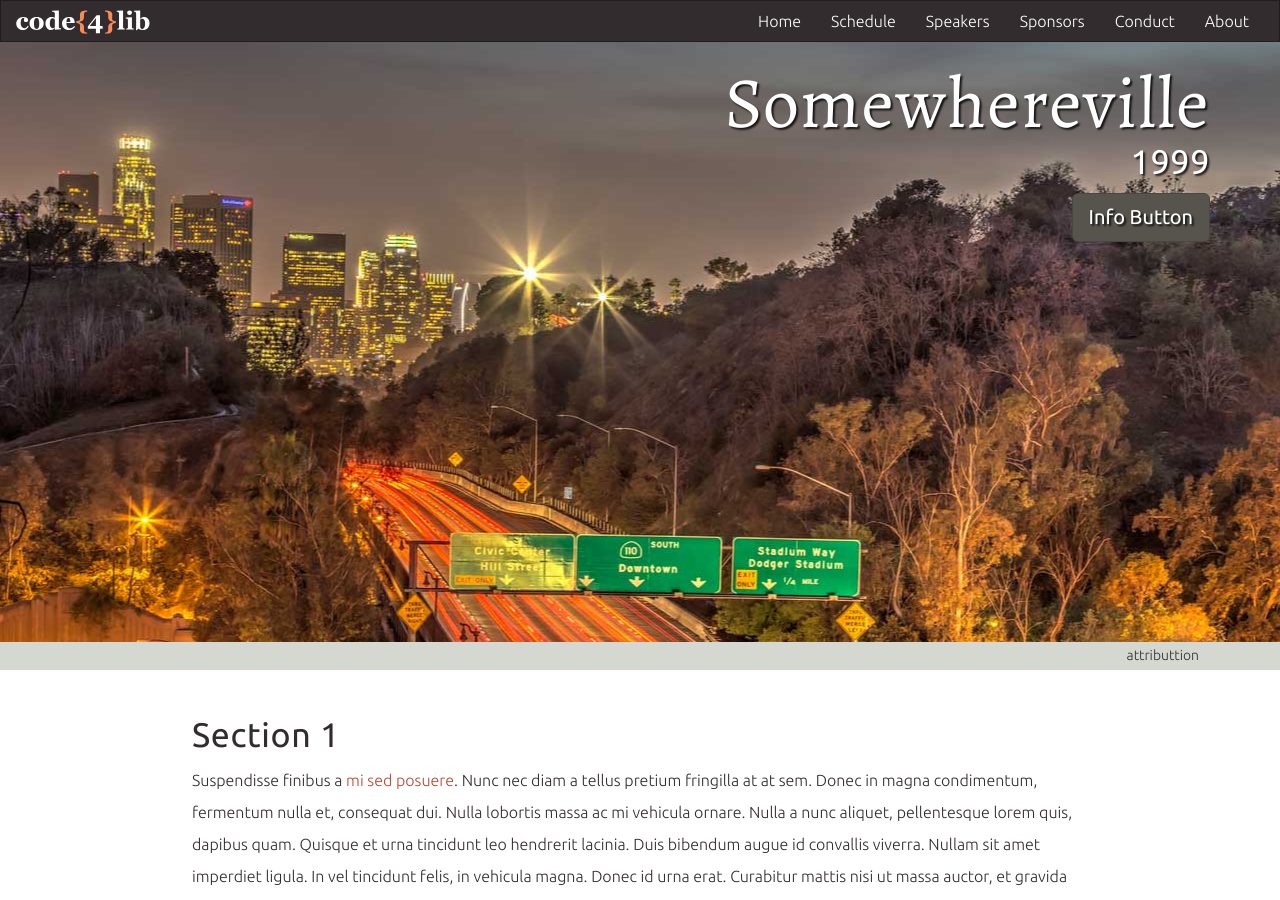
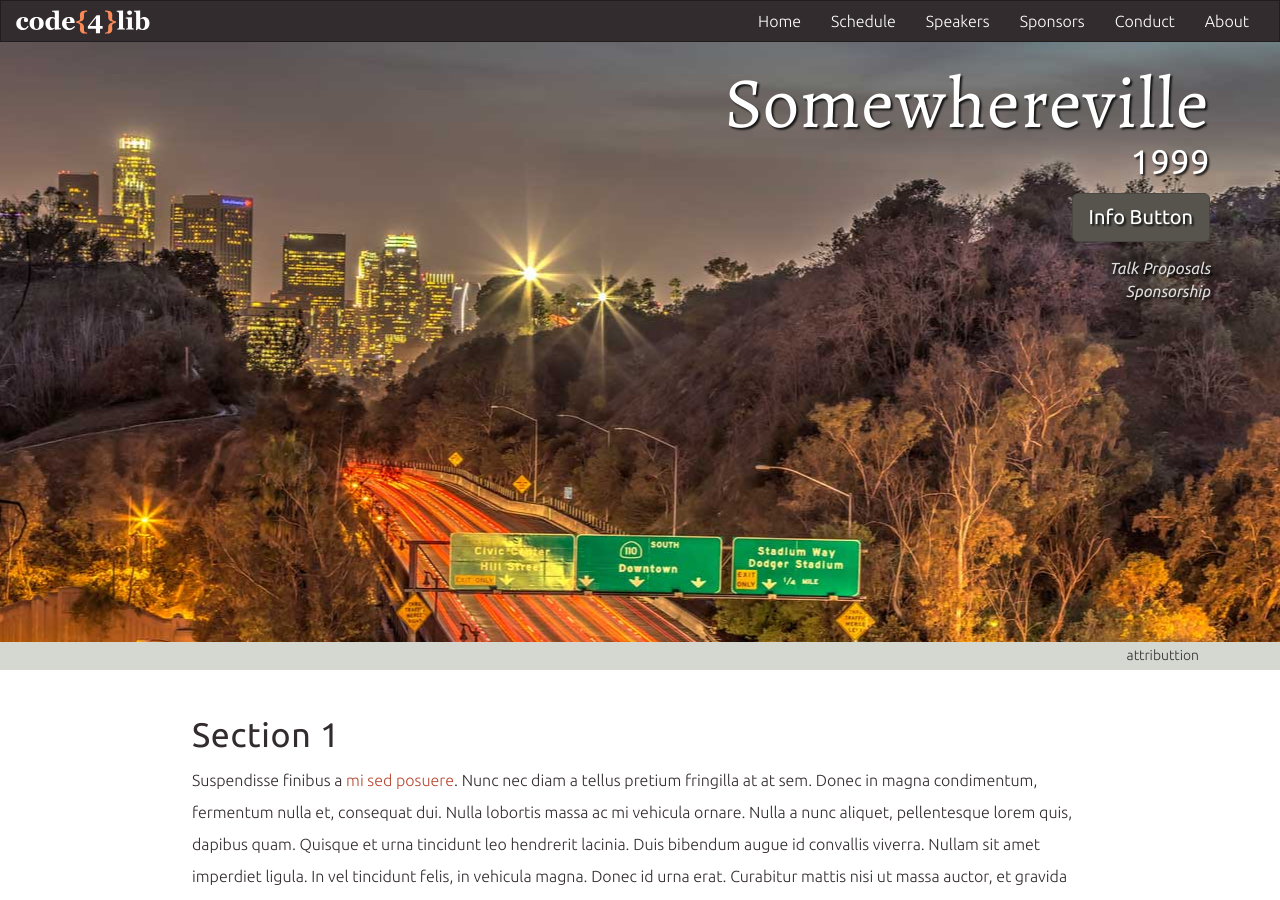
Before and after one commit to code4lib/2018.code4lib.org, a Jekyll site: the page built from theme.html, in a window 1280 px wide and 900 px high. Built offline with Jekyll 4.4.1, drawn with Linux system fonts in a browser that asks for light colours; some web fonts are replaced.

Commit message:
added "what's going on?" list items

```diff
--- a/theme.html
+++ b/theme.html
@@ -13,6 +13,12 @@ hero-image: assets/img/theme-images/hero-image.jpg
             <h2 class="text-right">1999</h2>
 
             <p class="text-right"><a class="btn btn-lg btn-primary">Info Button</a></p>
+            <div class="text-right">
+                <ul class="list-unstyled">
+                    <li>Talk Proposals</li>
+                    <li>Sponsorship</li>
+                </ul>
+            </div>
         </div>
     </div>
 </div>
@@ -21,6 +27,7 @@ hero-image: assets/img/theme-images/hero-image.jpg
     <div class="container">
         <p class="text-right small"><a href="">attributtion</a></p>
     </div>
+
 </div>
 
 <div class="sub-container">
```
